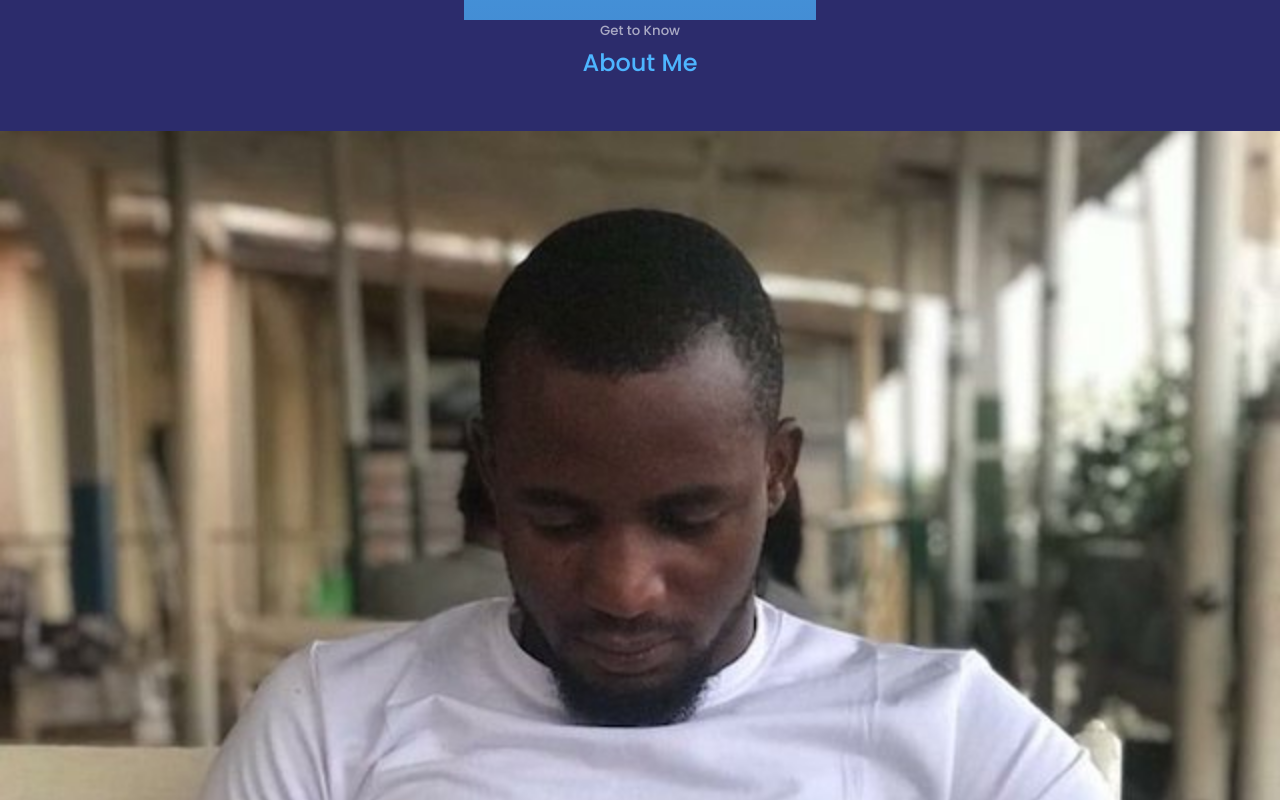
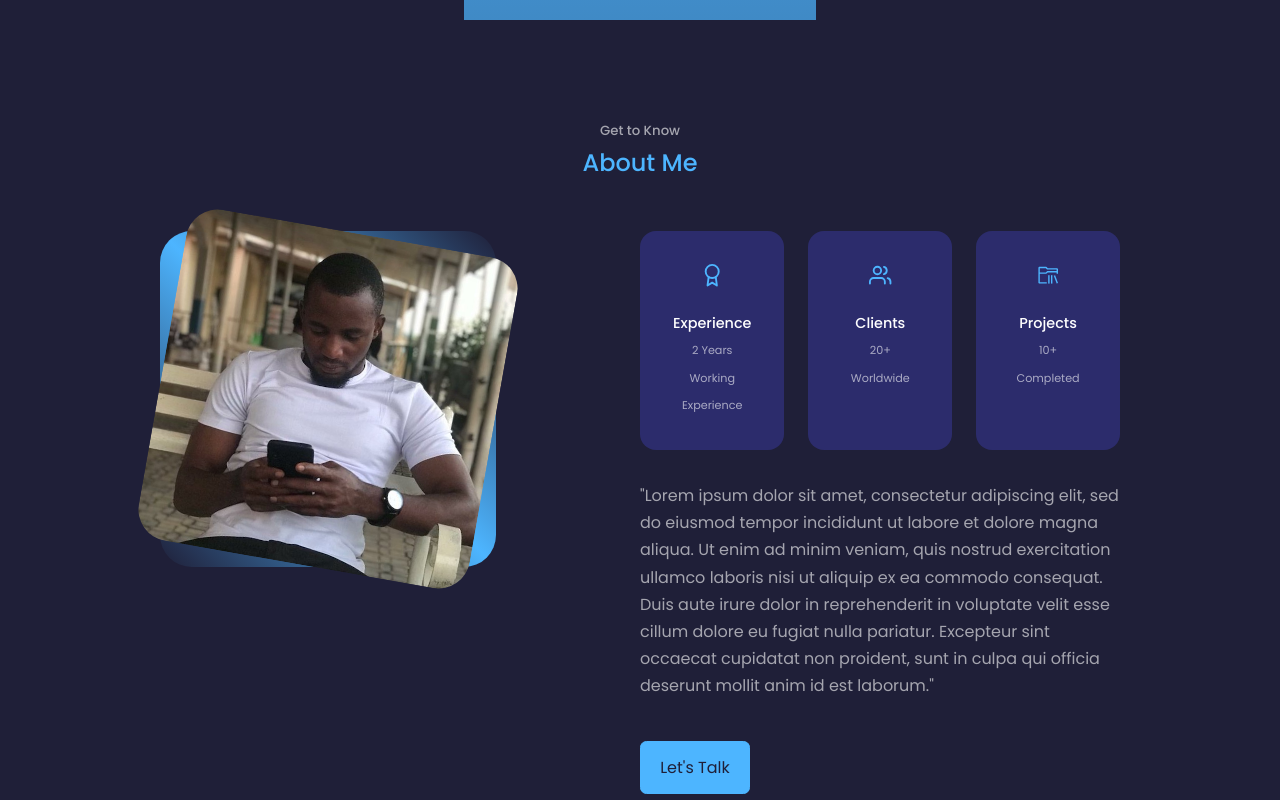
Before and after one commit to Utilitycoder/Learning-Reactjs, a React (Create React App) app in the folder portfolio-website/: page / in a window 1280 px wide. Shown: the part 780-1580 px from the top of the page. Built offline with nearby package versions, Linux system fonts and the light colour scheme.

Commit message:
Styled About

```diff
--- a/portfolio-website/src/components/about/about.css
+++ b/portfolio-website/src/components/about/about.css
@@ -0,0 +1,71 @@
+#about {
+    margin-top: 100px;
+    margin-bottom: 100px;
+}
+
+.about_container {
+    display: grid;
+    grid-template-columns: 35% 50%;
+    gap: 15%;
+}
+
+.about_me {
+    width: 100%;
+    aspect-ratio: 1/1;
+    border-radius: 2rem;
+    background: linear-gradient(45deg, transparent, var(--color-primary), transparent);
+    display: grid;
+    place-items: center;
+}
+
+.about_me-image {
+    border-radius: 2rem;
+    overflow: hidden;
+    transform: rotate(10deg);
+    transition: var(--transition);
+}
+
+.about_me-image:hover {
+    transform: rotate(0);
+}
+
+.about_cards {
+    display: grid;
+    grid-template-columns: repeat(3, 1fr);
+    gap: 1.5rem;
+}
+
+.about_card {
+    background: var(--color-bg-variant);
+    border: 1px solid transparent;
+    border-radius: 1rem;
+    padding: 2rem;
+    text-align: center;
+    transition: var(--transition);
+}
+
+.about_card:hover {
+    background: transparent;
+    border-color: var(--color-primary-variant);
+    cursor: default;
+}
+
+.about_card_icon {
+    color: var(--color-primary);
+    font-size: 1.4rem;
+    margin-bottom: 1rem;
+}
+
+.about_card h5 {
+    font-size: 0.9rem;
+}
+
+.about_card small {
+    font-size: 0.7rem;
+    color: var(--color-light);
+}
+
+.about_content p {
+    margin: 2rem 0 2.6rem;
+    color: var(--color-light);
+}
--- a/portfolio-website/src/components/about/about.jsx
+++ b/portfolio-website/src/components/about/about.jsx
@@ -10,6 +10,7 @@ const about = () => {
     <section id='about'>
       <h5>Get to Know</h5>
       <h2>About Me</h2>
+      <div className="container about_container">
         <div className="about_me">
           <div className="about_me-image">
             <img src={Me} alt="About Me" />
@@ -32,9 +33,11 @@ const about = () => {
               <h5>Projects</h5>
               <small>10+ Completed</small>
             </article>
+          </div>
           <p>
-
+            "Lorem ipsum dolor sit amet, consectetur adipiscing elit, sed do eiusmod tempor incididunt ut labore et dolore magna aliqua. Ut enim ad minim veniam, quis nostrud exercitation ullamco laboris nisi ut aliquip ex ea commodo consequat. Duis aute irure dolor in reprehenderit in voluptate velit esse cillum dolore eu fugiat nulla pariatur. Excepteur sint occaecat cupidatat non proident, sunt in culpa qui officia deserunt mollit anim id est laborum."
           </p>
+          <a href="#contact" className='btn btn-primary'>Let's Talk</a>
         </div>
       </div>
     </section>
--- a/portfolio-website/src/index.css
+++ b/portfolio-website/src/index.css
@@ -36,7 +36,7 @@ html {
 
 body {
   font-family: 'Poppins', sans-serif;
-  background-color: var(--color-bg-variant);
+  background-color: var(--color-bg);
   color: var(--color-white);
   line-height: 1.7;
 }
```
Lines whose indentation alone changed are shown as unchanged.
